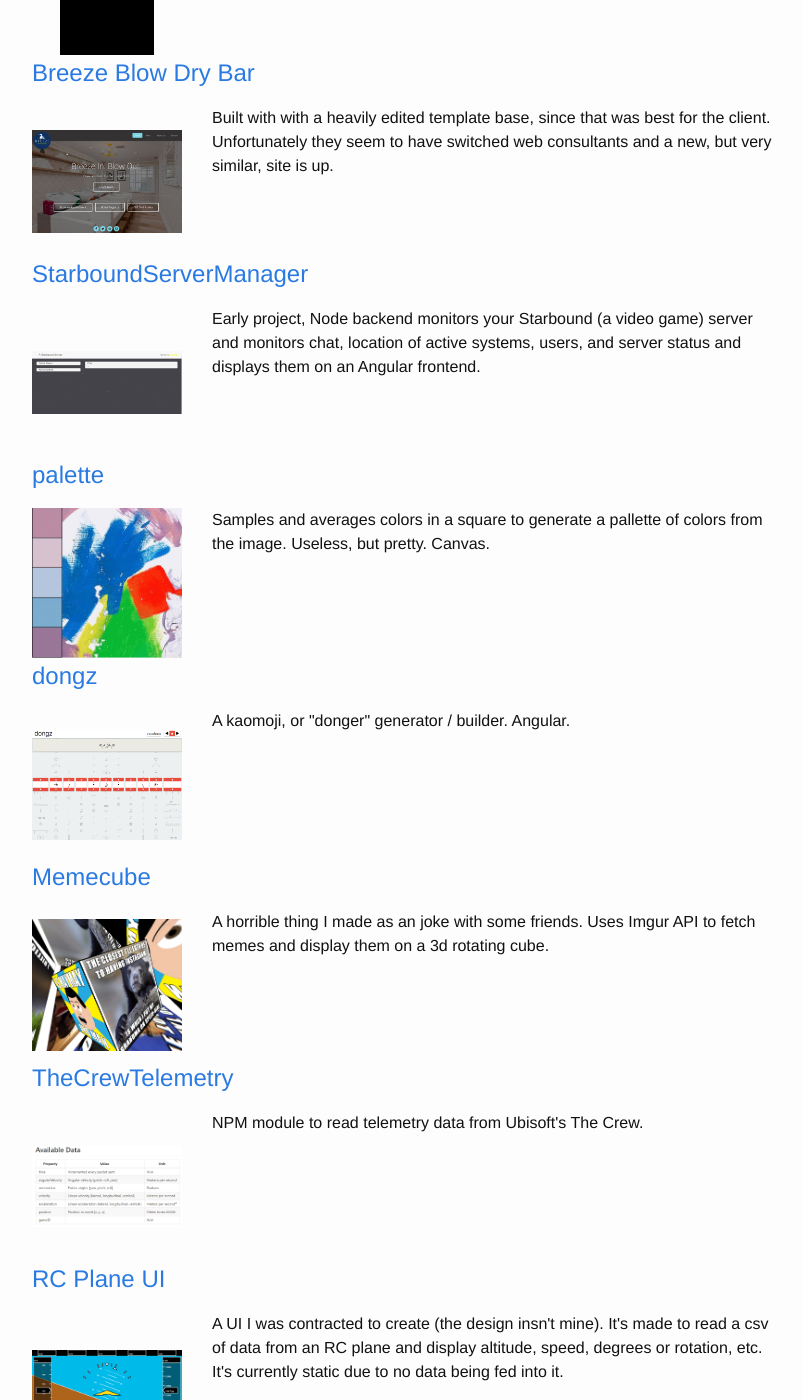
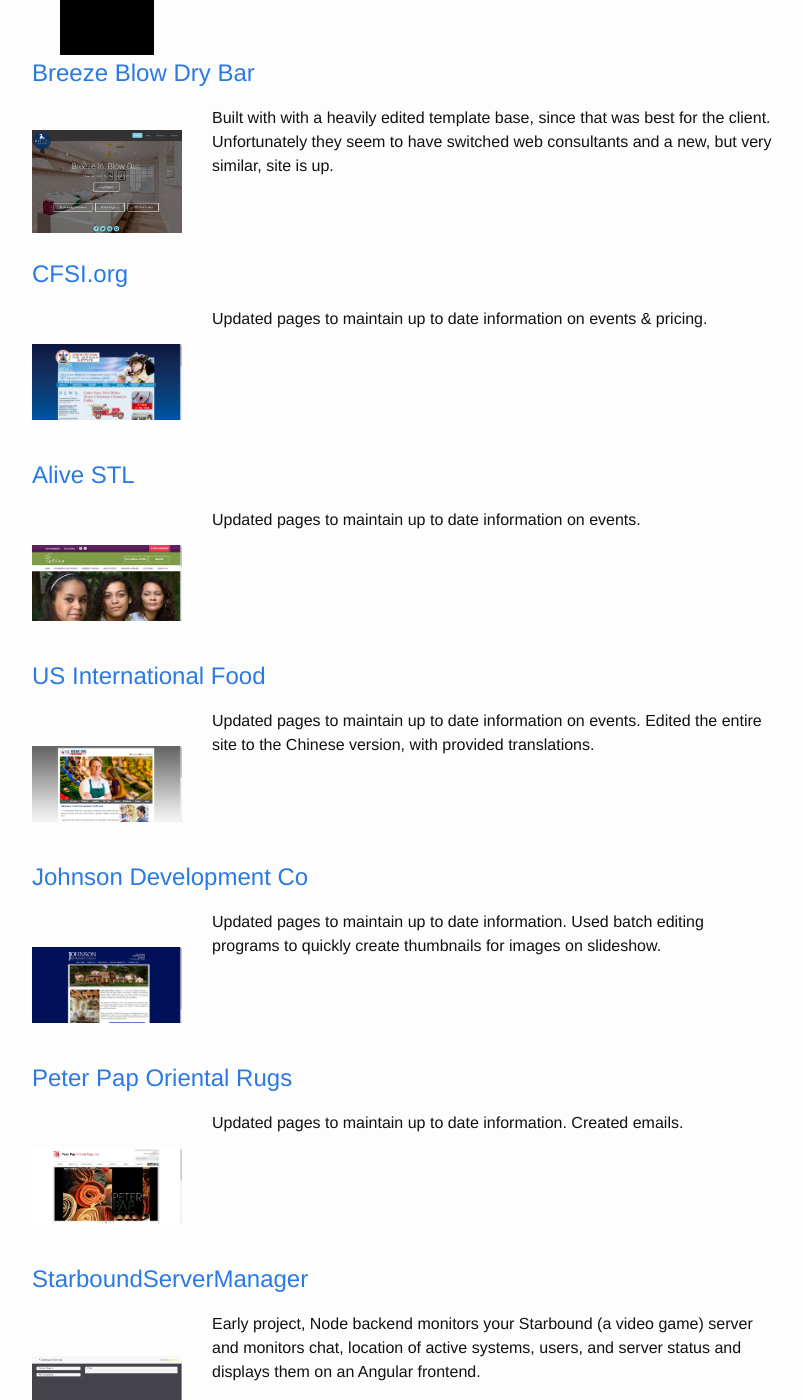
Before and after one commit to Shadaez/shadaez.github.io, a Jekyll site: the page built from projects.html, in a window 1280 px wide and 1400 px high, scrolled down 283 px. Shown: the whole window, without its empty margins (238-1041 px from the left). Built offline with Jekyll 4.4.1, drawn with Linux system fonts in a browser that asks for light colours.

Commit message:
Added to portfolio

```diff
--- a/_data/projects.json
+++ b/_data/projects.json
@@ -10,6 +10,36 @@
     "link": "http://www.breezeblowdrybar.com",
     "screenshot": "/img/breeze.jpg",
     "description": "Built with with a heavily edited template base, since that was best for the client. Unfortunately they seem to have switched web consultants and a new, but very similar, site is up."
+  },
+  {
+    "name": "CFSI.org",
+    "link": "http://cfsi.org/",
+    "screenshot": "/img/cfsi.jpg",
+    "description": "Updated pages to maintain up to date information on events & pricing."
+  },
+  {
+    "name": "Alive STL",
+    "link": "http://alivestl.org/#",
+    "screenshot": "/img/astl.jpg",
+    "description": "Updated pages to maintain up to date information on events."
+  },
+  {
+    "name": "US International Food",
+    "link": "http://usinternationalfood.com/",
+    "screenshot": "/img/usi.jpg",
+    "description": "Updated pages to maintain up to date information on events. Edited the entire site to the Chinese version, with provided translations."
+  },
+  {
+    "name": "Johnson Development Co",
+    "link": "http://johnsondevelopmentco.com/",
+    "screenshot": "/img/jdco.jpg",
+    "description": "Updated pages to maintain up to date information. Used batch editing programs to quickly create thumbnails for images on slideshow."
+  },
+  {
+    "name": "Peter Pap Oriental Rugs",
+    "link": "http://peterpap.com/",
+    "screenshot": "/img/pap.jpg",
+    "description": "Updated pages to maintain up to date information. Created emails."
   },
   {
     "name": "StarboundServerManager",
```
Also changed, not shown: img/astl.jpg (added), img/cfsi.jpg (added), img/jdco.jpg (added), img/pap.jpg (added), img/usi.jpg (added).
